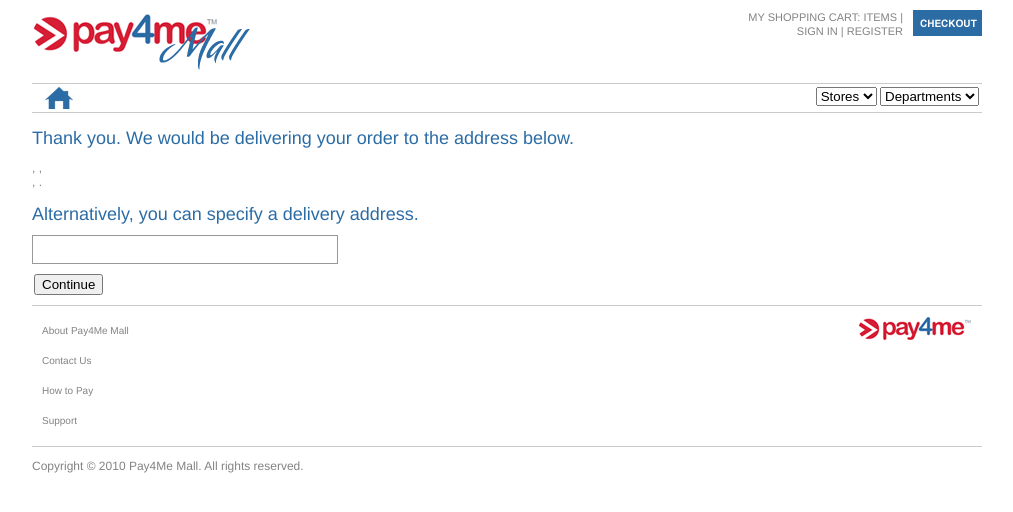
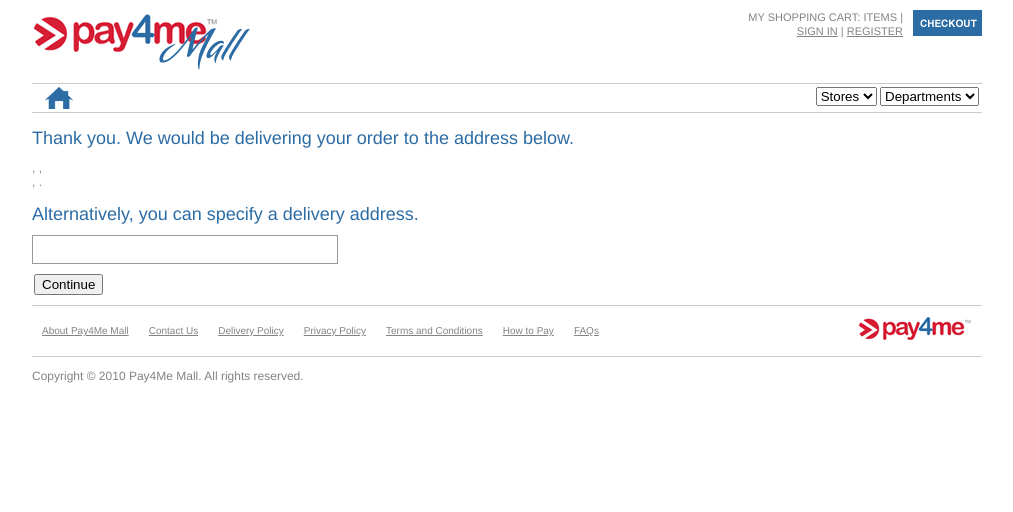
Before and after one commit to deone/beanstalk, a Django app: template templates/account/delivery.html in a window 1280 px wide. Shown: the top 512 px of the page, without its empty margins (133-1146 px from the left). Run offline with Django 3.2, Linux system fonts and the light colour scheme; the template is opened without the code that fills it: values that come from a table or form of the project are taken from there, others are empty; parts of the project's set-up code (start-up, migrations or seed data) failed here and were passed over; some libraries are stand-ins or nearby versions.

Commit message:
Change welcome email title. Create static content links in templates/base.html. Style links.

```diff
--- a/settings.py
+++ b/settings.py
@@ -121,7 +121,7 @@ USER_MANUAL_NAME = "Pay4Me_Mall_User_Manual.pdf"
 
 """ Email title settings """
 
-WELCOME_EMAIL_TITLE = "Account Created on Pay4Me Mall"
+WELCOME_EMAIL_TITLE = "Your Pay4Me Mall Account"
 STORE_CREATION_EMAIL_TITLE = "Store Created on Pay4Me Mall"
 BUYER_ORDER_CONFIRMATION_EMAIL_TITLE = "Order Confirmation - Order %s"
 MERCHANT_ORDER_CONFIRMATION_EMAIL_TITLE = "Order Placed on %s"
--- a/site_media/css/dev.css
+++ b/site_media/css/dev.css
@@ -1,3 +1,14 @@
+a:link	{
+    text-decoration: underline;
+}
+#nav a	{
+    text-decoration: none;
+}
+#footer ul li	{
+    float: left;
+    display: block;
+    margin-right: 20px;
+}
 #nav #selectMenu	{
     margin-top: 0px;
 }
--- a/templates/base.html
+++ b/templates/base.html
@@ -30,7 +30,7 @@
 				{% if user.is_staff %}
 				    <a href="/admin/">ADMIN</a> |
 				{% endif %}
-				<a href="{% url account_logout %}">SIGN OUT</a>
+				<a href="{% url change_password %}">CHANGE PASSWORD</a> | <a href="{% url account_logout %}">SIGN OUT</a>
 			    {% else %}
 				<a href="{% url account_login %}">SIGN IN</a> | <a href="{% url account_register %}">REGISTER</a>
 			    {% endif %}
@@ -39,7 +39,7 @@
 			    <a href="{% url preview_cart %}"><img src="{{ MEDIA_URL }}img/checkout.gif" alt="CHECKOUT"/></a>
 			</div>
 			<div class="clear"></div>
-			<form id="mall_search" method="get" action="{#{% url haystack_search %}#}">
+			<form id="mall_search" method="get" action="{% url haystack_search %}">
 			    {{ mall_search_form.q }}
 			</form>
 		    {% endblock %}
@@ -79,8 +79,11 @@
 	    <ul>
 		<li><a href="#">About Pay4Me Mall</a></li>
 		<li><a href="#">Contact Us</a></li>
+		<li><a href="#">Delivery Policy</a></li>
+		<li><a href="#">Privacy Policy</a></li>
+		<li><a href="#">Terms and Conditions</a></li>
 		<li><a href="#">How to Pay</a></li>
-		<li><a href="#">Support</a></li>
+		<li><a href="#">FAQs</a></li>
 	    </ul>
 	    <img src="{{ MEDIA_URL }}img/pay4me.gif" style="float:right; margin:10px;">
 	    <div class="clear"></div>
```
